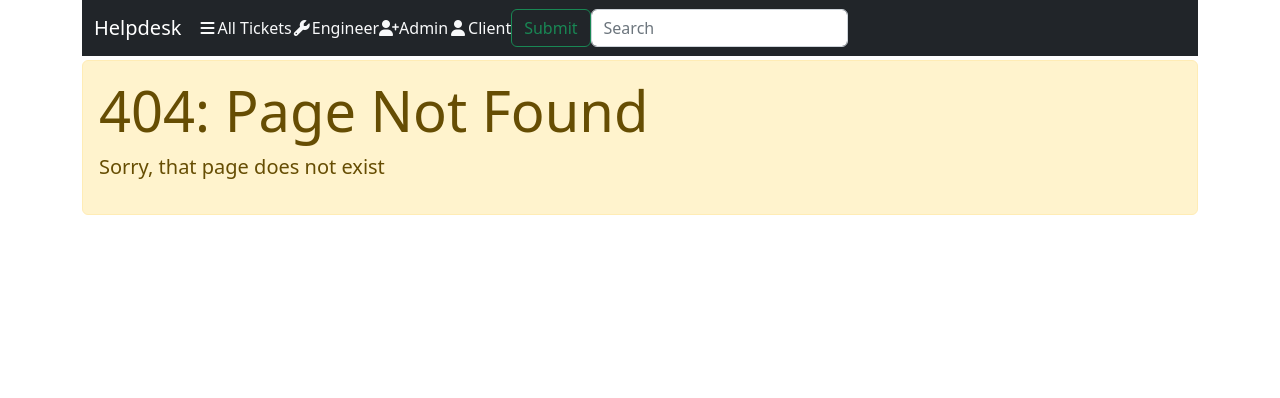
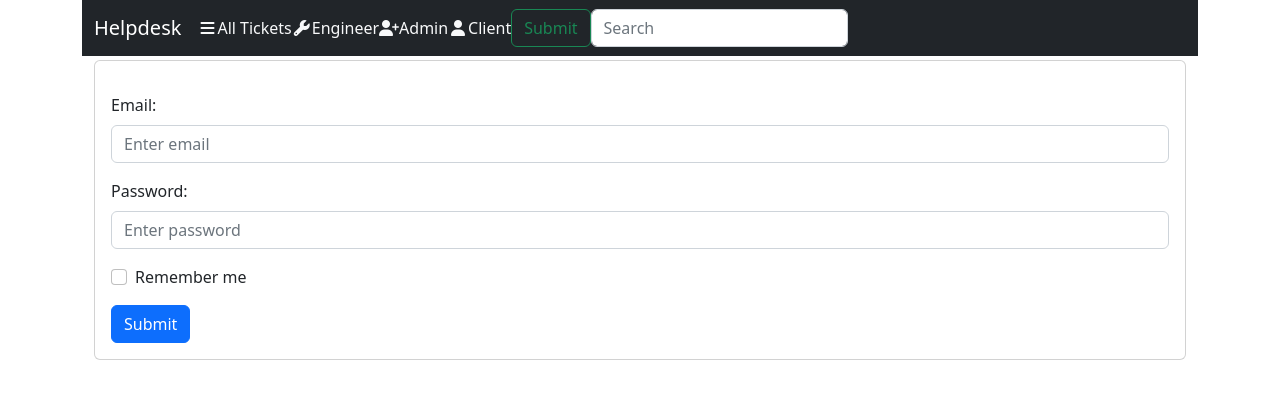
Before and after one commit to FluffyCherub/helpdesk-finished-collaborative-project, a React (Create React App) app in the folder help-desk-ui/: page / in a window 1280 px wide. Before the commit this address had no page. Shown: the top 398 px of the page. Built offline with nearby package versions, Linux system fonts and the light colour scheme.

Commit message:
started login page

```diff
--- a/help-desk-ui/src/App.js
+++ b/help-desk-ui/src/App.js
@@ -11,12 +11,14 @@ import Engineer from "./components/pages/Engineer";
 import Accounts from "./components/pages/Accounts";
 import Client from "./components/pages/Client";
 import AddAccounts from "./components/pages/AddAccounts";
+import Login from "./components/pages/Login";
 function App() {
   return (
     <Router>
       <div className="container">
         <Header />
         <Routes>
+          <Route index element={<Login />} />
           <Route path="/tickets" element={<Tickets />} />
 
           <Route path="/admin" element={<Admin />} />
--- /dev/null
+++ b/help-desk-ui/src/components/pages/Login.js
@@ -0,0 +1,53 @@
+import React, { Component } from "react";
+
+export default class Login extends Component {
+  render() {
+    return (
+      <div className="container">
+        <div className="card">
+          <div className="card-body">
+            <form action="/action_page.php">
+              <div class="mb-3 mt-3">
+                <label for="email" class="form-label">
+                  Email:
+                </label>
+                <input
+                  type="email"
+                  class="form-control"
+                  id="email"
+                  placeholder="Enter email"
+                  name="email"
+                />
+              </div>
+              <div class="mb-3">
+                <label for="pwd" class="form-label">
+                  Password:
+                </label>
+                <input
+                  type="password"
+                  class="form-control"
+                  id="pwd"
+                  placeholder="Enter password"
+                  name="pswd"
+                />
+              </div>
+              <div class="form-check mb-3">
+                <label class="form-check-label">
+                  <input
+                    class="form-check-input"
+                    type="checkbox"
+                    name="remember"
+                  />{" "}
+                  Remember me
+                </label>
+              </div>
+              <button type="submit" class="btn btn-primary">
+                Submit
+              </button>
+            </form>
+          </div>
+        </div>
+      </div>
+    );
+  }
+}
```
